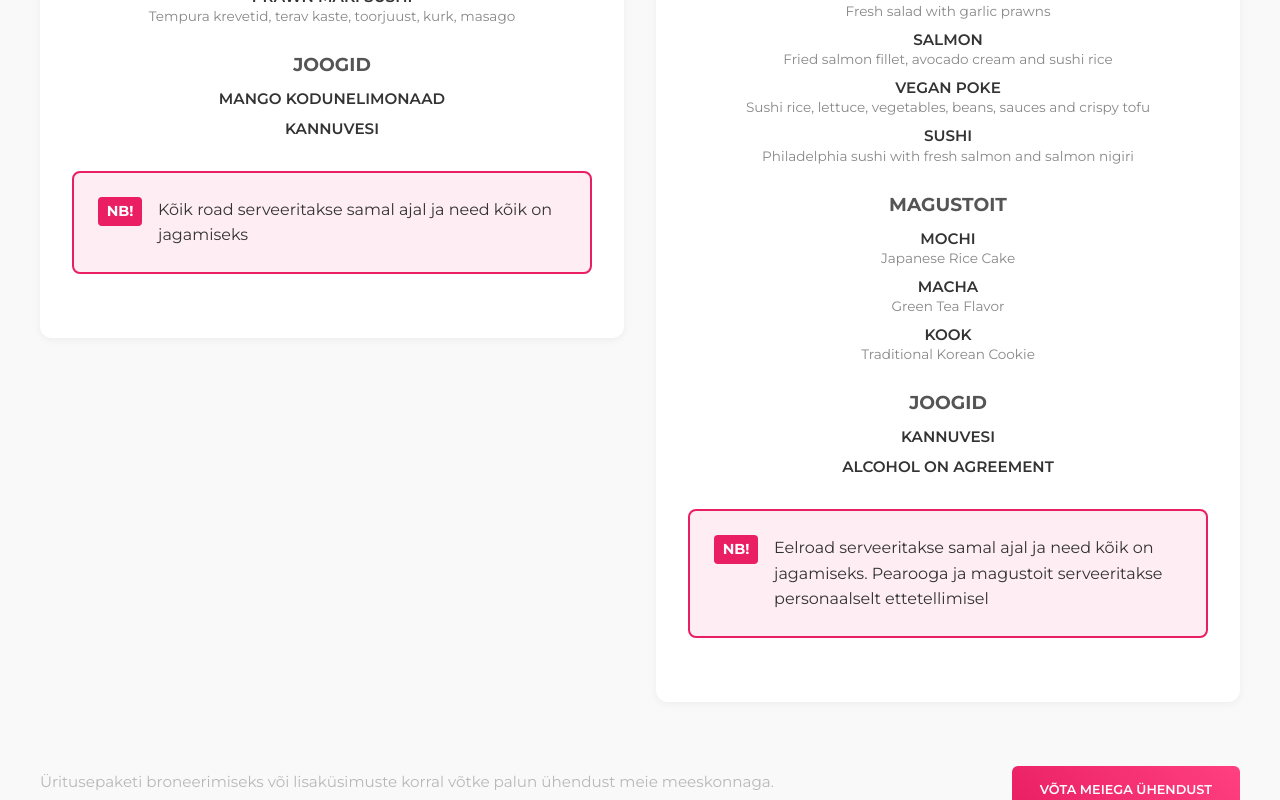
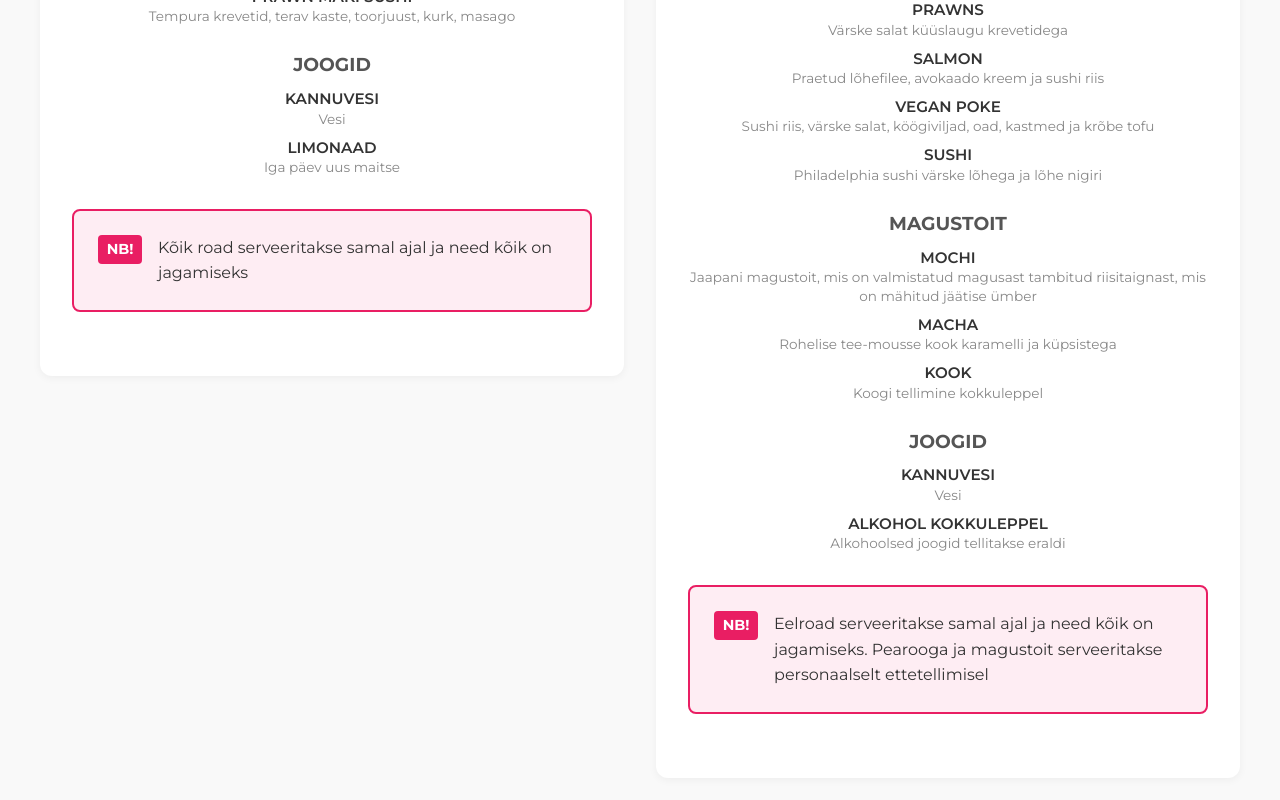
Before and after one commit to CrazyGaffer/Sakura_Resto, a React (Vite) app: page / in a window 1280 px wide. Shown: the part 5840-6640 px from the top of the page. Built offline with nearby package versions, Linux system fonts and the light colour scheme.

Commit message:
Translation Corrections

```diff
--- a/src/components/ContactButton.jsx
+++ b/src/components/ContactButton.jsx
@@ -1,5 +1,5 @@
 import { Link as ScrollLink } from 'react-scroll';
-import '../pages/events/ContactButton.css';
+import '/src/components/ContactButton.css';
 import { useTranslation } from 'react-i18next';
 
 const ContactButton = () => {
--- a/src/pages/events/subitems/banquet/BanquetMenu.jsx
+++ b/src/pages/events/subitems/banquet/BanquetMenu.jsx
@@ -67,11 +67,7 @@ const BanquetMenu = () => {
 
             <div className="packages-footer">
                 <p className="packages-contact">{t('events.contact_text')}</p>
-                <ContactButton
-                    email="info@sakuraresto.ee"
-                    subject="Inquiry about event packages"
-                    body="Hi, I would like to know more about your party packages. Please send me further information."
-                />
+                <ContactButton />
             </div>
         </div>
     );
--- a/src/pages/events/subitems/banquet/BanquetMenu.scss
+++ b/src/pages/events/subitems/banquet/BanquetMenu.scss
@@ -6,7 +6,7 @@ $gray-light: #f2f2f2;
 $detail-medium-contrast: color.scale($gray, $lightness: 40%);
 
 .banquet-menu-container {
-  font-family: Montserrat, sans-serif;
+  font-family: 'Montserrat', sans-serif;
   display: flex;
   flex-direction: column;
   align-items: center;
@@ -46,7 +46,6 @@ $detail-medium-contrast: color.scale($gray, $lightness: 40%);
       @media (max-width: 1024px) and (min-width: 575px) {
         font-size: 2em !important;
       }
-
       @media (max-width: 575px) {
         font-size: 1.7em !important;
       }
@@ -103,16 +102,13 @@ $detail-medium-contrast: color.scale($gray, $lightness: 40%);
         &:hover {
           color: $primary-color;
         }
-
         &:not(.active):hover::after {
           transform: scaleX(1);
           opacity: 0.5;
         }
-
         &.active {
           color: $primary-color;
           font-weight: 600;
-
           &::after {
             transform: scaleX(1);
             opacity: 1;
@@ -245,7 +241,7 @@ $detail-medium-contrast: color.scale($gray, $lightness: 40%);
 
     .packages-contact {
       color: $detail-medium-contrast;
-      margin-bottom: 1rem;
+      white-space: normal;
     }
   }
 }
@@ -319,3 +315,10 @@ $detail-medium-contrast: color.scale($gray, $lightness: 40%);
     }
   }
 }
+
+@media (min-width: 1025px) {
+  .packages-contact {
+    max-width: 750px;
+    text-align: left;
+  }
+}
--- a/src/pages/events/subitems/banquet/MenuNR1.jsx
+++ b/src/pages/events/subitems/banquet/MenuNR1.jsx
@@ -89,10 +89,20 @@ const MenuNR1 = () => {
                 <h3>{t('events.banquet_menu.drinks_title')}</h3>
                 <ul>
                     <li>
-                        <span className="product-name">MANGO KODUNELIMONAAD</span>
+                        <span className="product-name">
+                            {t('events.banquet_menu.dishes.vesi.name')}
+                        </span>
+                        <span className="product-subtitle">
+                            {t('events.banquet_menu.dishes.vesi.subtitle')}
+                        </span>
                     </li>
                     <li>
-                        <span className="product-name">KANNUVESI</span>
+                        <span className="product-name">
+                            {t('events.banquet_menu.dishes.limonaad.name')}
+                        </span>
+                        <span className="product-subtitle">
+                            {t('events.banquet_menu.dishes.limonaad.subtitle')}
+                        </span>
                     </li>
                 </ul>
             </div>
--- a/src/pages/events/subitems/banquet/MenuNR2.jsx
+++ b/src/pages/events/subitems/banquet/MenuNR2.jsx
@@ -145,14 +145,20 @@ const MenuNR2 = () => {
                 <h3>{t('events.banquet_menu.drinks_title')}</h3>
                 <ul>
                     <li>
-            <span className="product-name">
-              {t('events.banquet_menu.menu_nr2_dishes.kannuvesi.name')}
-            </span>
+                        <span className="product-name">
+                            {t('events.banquet_menu.dishes.vesi.name')}
+                        </span>
+                        <span className="product-subtitle">
+                            {t('events.banquet_menu.dishes.vesi.subtitle')}
+                        </span>
                     </li>
                     <li>
-            <span className="product-name">
-              {t('events.banquet_menu.menu_nr2_dishes.alcohol.name')}
-            </span>
+                        <span className="product-name">
+                           {t('events.banquet_menu.menu_nr2_dishes.alcohol.name')}
+                        </span>
+                        <span className="product-subtitle">
+                            {t('events.banquet_menu.menu_nr2_dishes.alcohol.subtitle')}
+                        </span>
                     </li>
                 </ul>
             </div>
--- a/src/pages/events/subitems/banquet/MenuNR3.jsx
+++ b/src/pages/events/subitems/banquet/MenuNR3.jsx
@@ -143,14 +143,20 @@ const MenuNR3 = () => {
                 <h3>{t('events.banquet_menu.drinks_title')}</h3>
                 <ul>
                     <li>
-            <span className="product-name">
-              {t('events.banquet_menu.menu_nr3_dishes.kannuvesi.name')}
-            </span>
+                        <span className="product-name">
+                            {t('events.banquet_menu.dishes.vesi.name')}
+                        </span>
+                        <span className="product-subtitle">
+                            {t('events.banquet_menu.dishes.vesi.subtitle')}
+                        </span>
                     </li>
                     <li>
-            <span className="product-name">
-              {t('events.banquet_menu.menu_nr3_dishes.alcohol.name')}
-            </span>
+                        <span className="product-name">
+                           {t('events.banquet_menu.menu_nr3_dishes.alcohol.name')}
+                        </span>
+                        <span className="product-subtitle">
+                            {t('events.banquet_menu.menu_nr3_dishes.alcohol.subtitle')}
+                        </span>
                     </li>
                 </ul>
             </div>
```
Also changed, not shown: src/config/translations/en/tsconfig.json (+15 -5 lines), src/config/translations/et/tsconfig.json (+76 -2 lines), src/config/translations/ru/tsconfig.json (+77 -3 lines), src/components/ContactButton.css (renamed from src/pages/events/ContactButton.css). Lines whose indentation alone changed are shown as unchanged.
